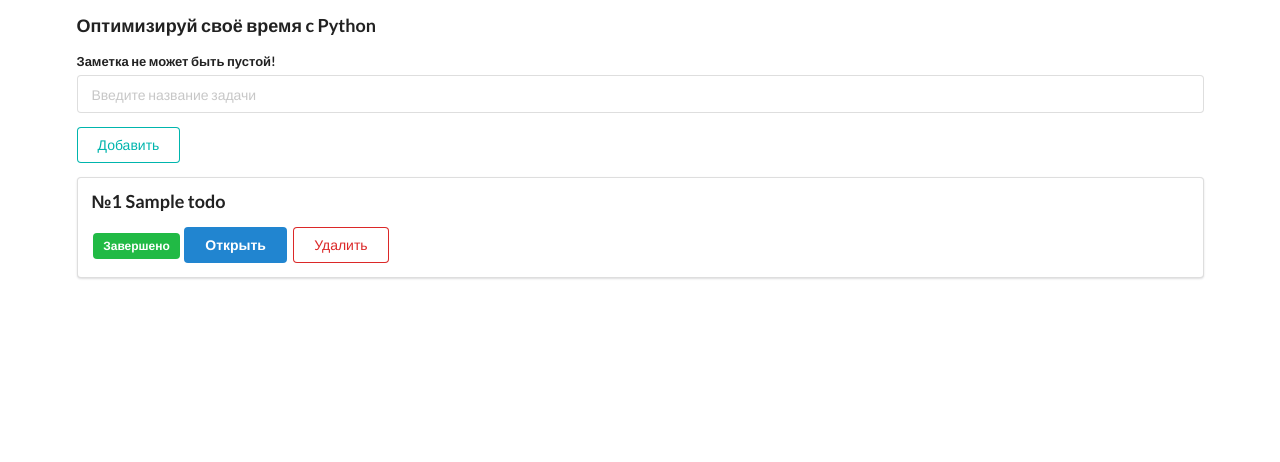
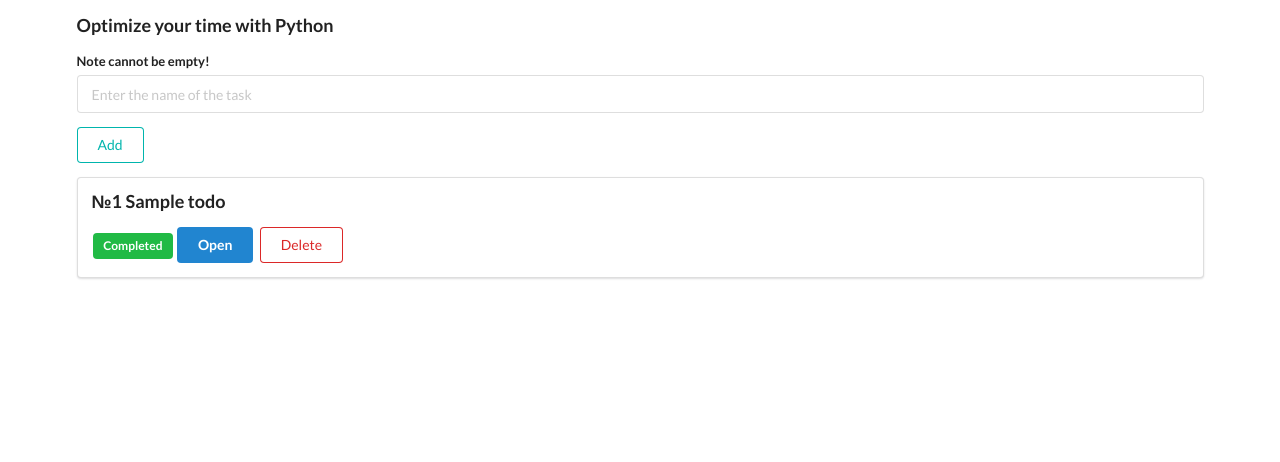
Before and after one commit to AntonZimyanin/todo, a FastAPI app: template todo/templates/todo/index.html in a window 1280 px wide. Shown: the part 82-544 px from the top of the page. Run offline with FastAPI, Linux system fonts and the light colour scheme; the template is opened without the code that fills it: most values are stand-ins (such as "Sample title", 1, 10 or a date in 2020); parts of the project's set-up code (start-up, migrations or seed data) failed here and were passed over.

Commit message:
second commit

```diff
--- a/todo/templates/todo/index.html
+++ b/todo/templates/todo/index.html
@@ -7,12 +7,12 @@
     <h1 class="ui center aligned header green">{{ app_name }}</h1>
 
     <form class="ui form" action="{{ url_for('add') }}" method="post">
-        <h3 class="test_css">Оптимизируй своё время c Python</h3>
+        <h3 class="test_css">Optimize your time with Python</h3>
         <div class="field">
-            <label> {{ "Новая задача" if is_title else "Заметка не может быть пустой!" }}</label>
-            <input type="text" name="title" placeholder="Введите название задачи"><br>
+            <label> {{ "New task" if is_title else "Note cannot be empty!" }}</label>
+            <input type="text" name="title" placeholder="Enter the name of the task"><br>
         </div>
-        <button class="ui teal basic button" type="submit">Добавить</button>
+        <button class="ui teal basic button" type="submit">Add</button>
     </form>
 
 
@@ -21,13 +21,13 @@
         <p class="ui big header">№{{ todo.id }} {{ todo.title }}</p>
 
         {% if todo.is_complete == False %}
-        <span class="ui gray label">Не завершено</span>
-        <a class="ui primary basic button" href="{{ url_for('update', todo_id=todo.id) }}">Закрыть</a>
+        <span class="ui gray label">Not completed</span>
+        <a class="ui primary basic button" href="{{ url_for('update', todo_id=todo.id) }}">Close</a>
         {% else %}
         <a href=""></a>
-        <span class="ui green label">Завершено</span>
-        <a class="ui blue button" href="{{ url_for('update', todo_id=todo.id) }}">Открыть</a>
-        <a class="ui negative basic button" href="{{ url_for('delete', todo_id=todo.id) }}">Удалить</a>
+        <span class="ui green label">Completed</span>
+        <a class="ui blue button" href="{{ url_for('update', todo_id=todo.id) }}">Open</a>
+        <a class="ui negative basic button" href="{{ url_for('delete', todo_id=todo.id) }}">Delete</a>
         {% endif %}
     </div>
     {% endfor %}
```
